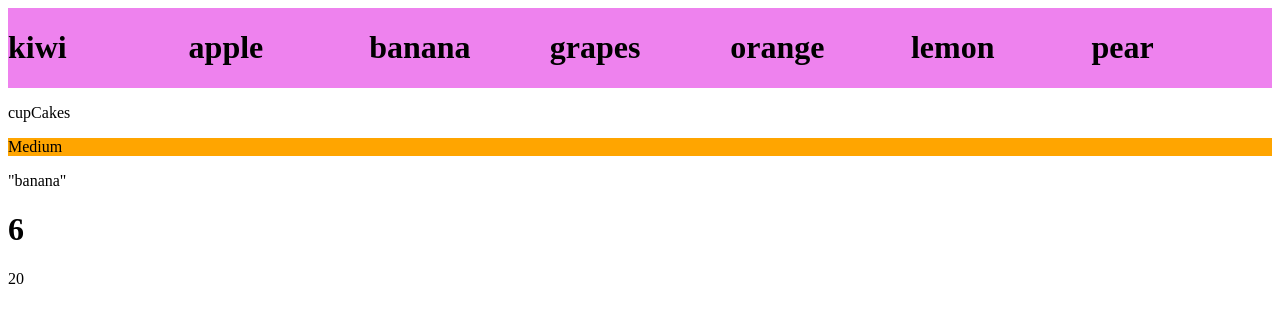
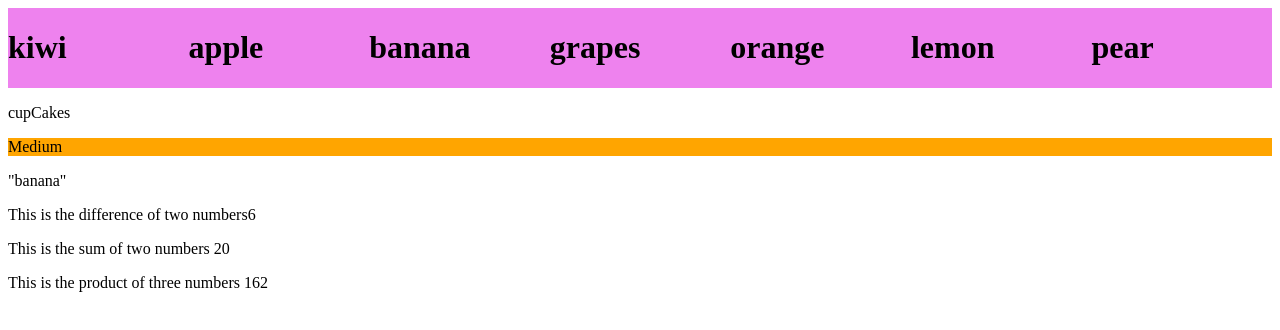
Before and after one commit to Thandekaportiap/JavaScript_Exercises, a React (Vite) app: page / in a window 1280 px wide. Shown: the top 330 px of the page. Built offline with nearby package versions, Linux system fonts and the light colour scheme.

Commit message:
feat: Multiplication function

```diff
--- a/src/App.jsx
+++ b/src/App.jsx
@@ -82,6 +82,11 @@ let sum = number1 + number;
 return sum
   }
 
+  const multiplication  = (num1, num2, num3) => {
+ let product = num1 * num2 * num3;
+ return product;
+  }
+
 
 
   return(
@@ -102,8 +107,9 @@ return sum
     <p> {localData}</p>
    </div>
    <div>
-    <h1>{subtraction(8, 14)}</h1>
-    <p>{addition(8, 12)}</p>
+    <p>This is the difference of two numbers{subtraction(8, 14)}</p>
+    <p>This is the sum of two numbers {addition(8, 12)}</p>
+    <p>This is the product of three numbers {multiplication(3, 6, 9)}</p>
    </div>
     </>
   )
```
